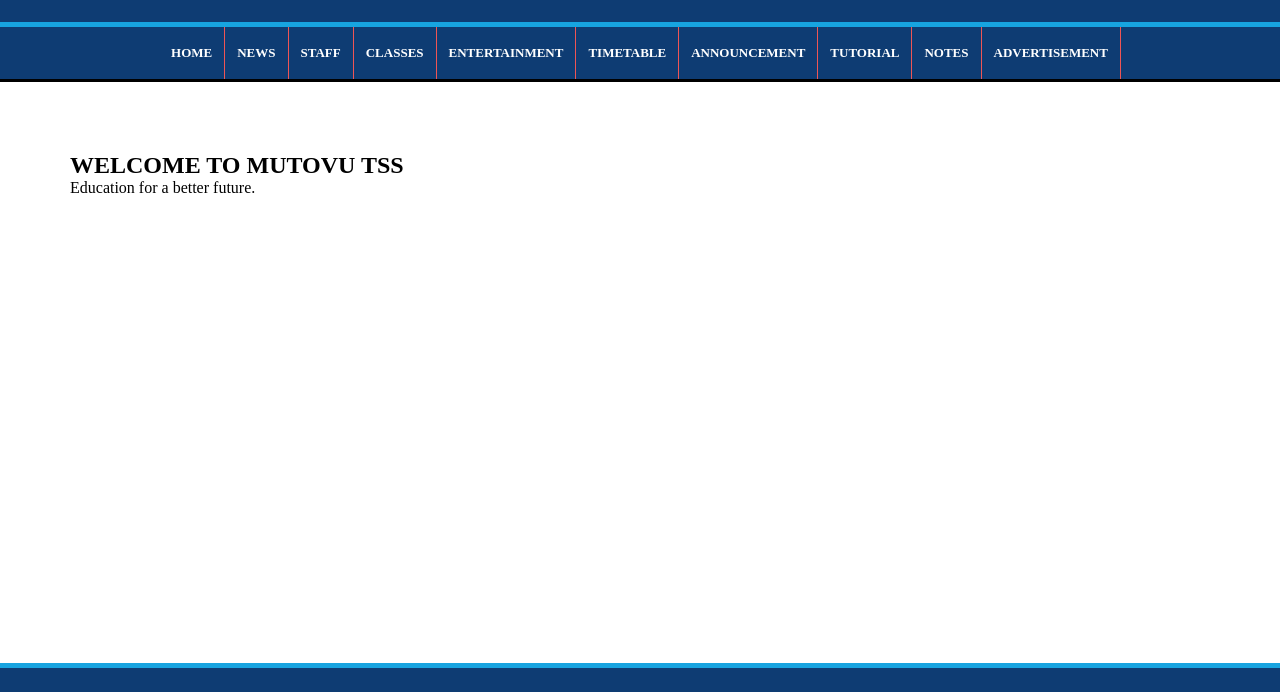
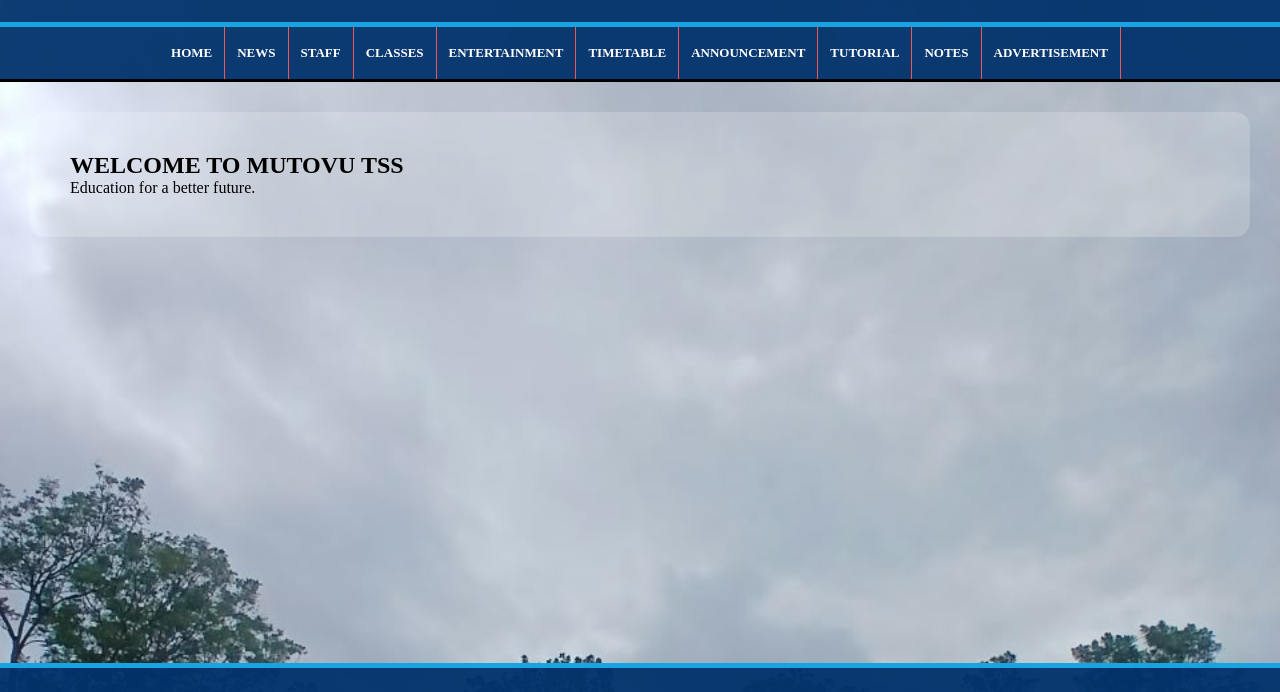
Before and after one commit to kevinshyaka61/index-.-htm, a plain HTML site: page index.html in a window 1280 px wide. Shown: the part 93-785 px from the top of the page. Drawn offline with Linux system fonts and the light colour scheme.

Commit message:
Update style.css

```diff
--- a/style.css
+++ b/style.css
@@ -8,7 +8,7 @@
     margin: 0;
     min-height: 100vh;
 
-    background-image: url("C:/Users/STUDENT/Downloads/MTV2.jpg");
+    background-image: url("MTV2.jpeg");
 
     background-size: cover;
     background-position: center;
```
